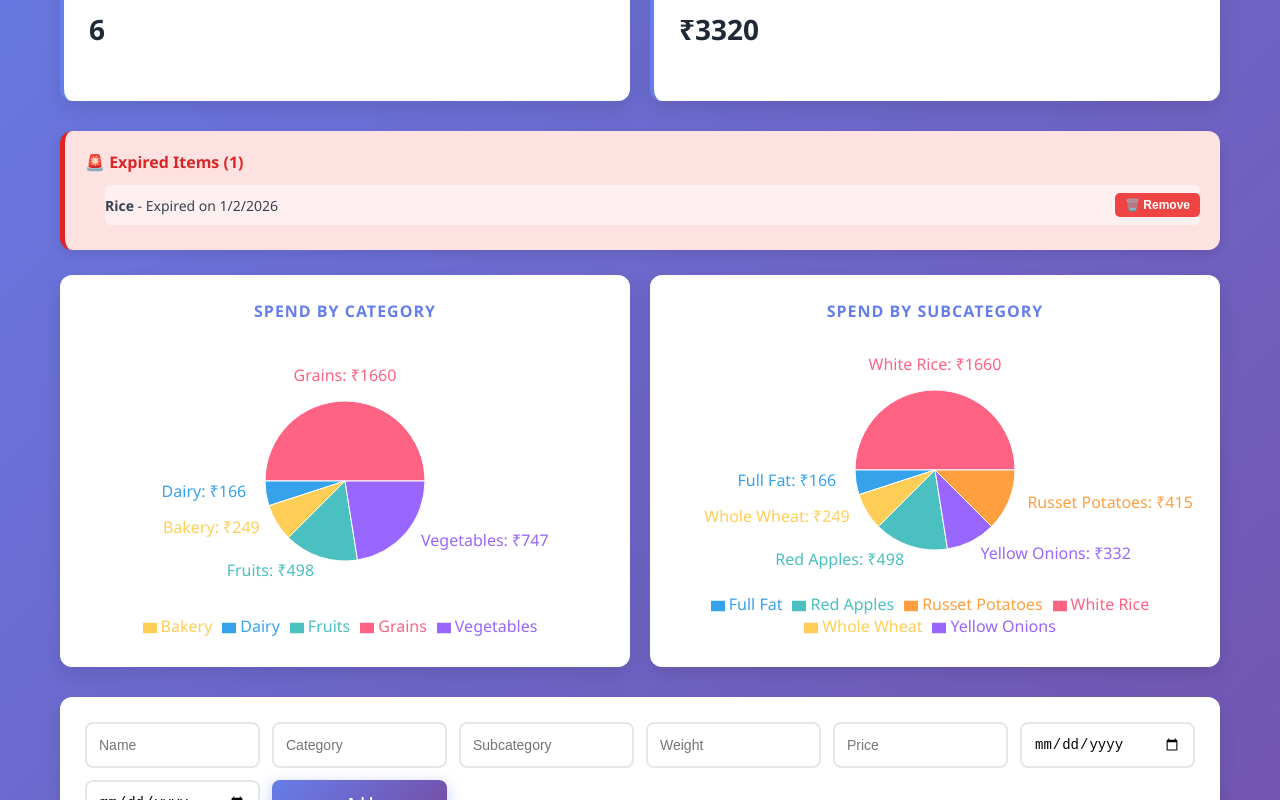
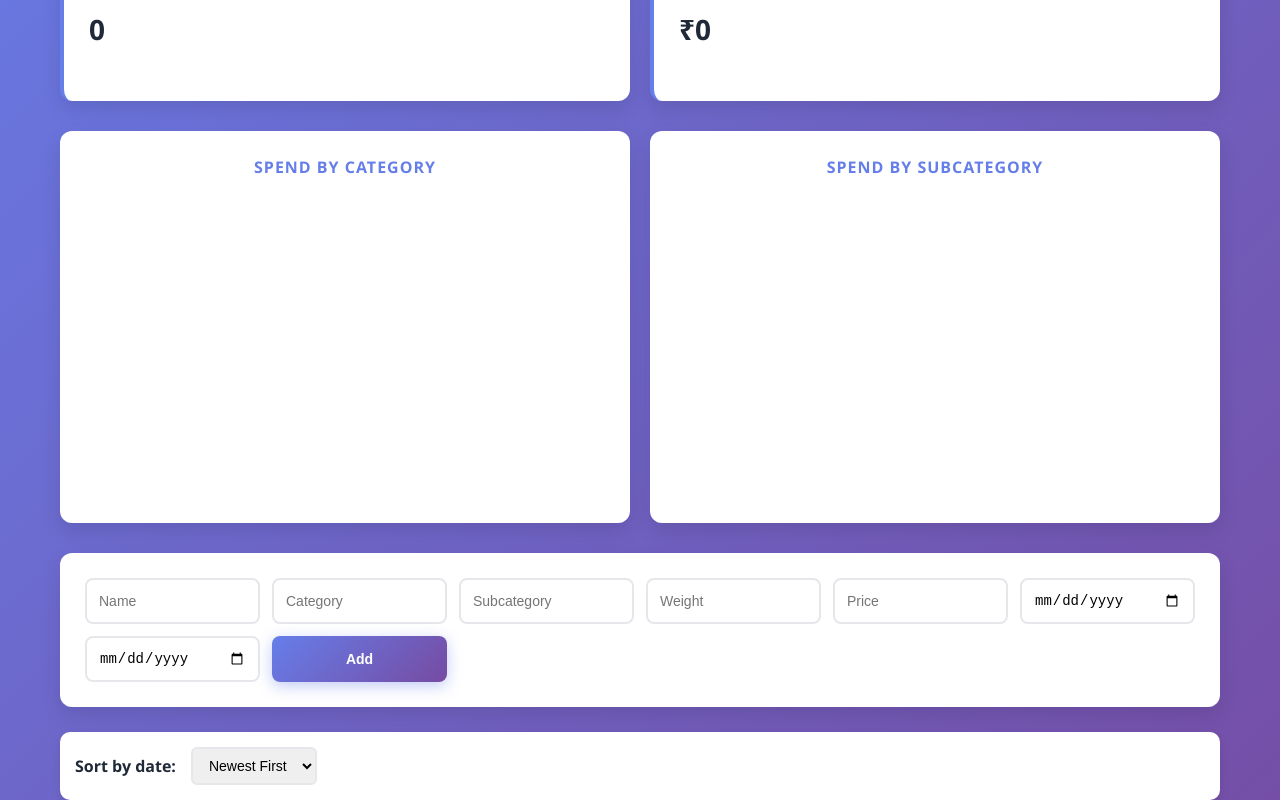
Before and after one commit to sachdevlaksh/grocery-tracker, a React (Create React App) app: page / in a window 1280 px wide. Shown: the part 400-1200 px from the top of the page. Built offline with nearby package versions, Linux system fonts and the light colour scheme.

Commit message:
Update groceryData.js

```diff
--- a/src/data/groceryData.js
+++ b/src/data/groceryData.js
@@ -1,8 +1,2 @@
 export const initialGroceries = [
-  { id: 1, name: "Rice", category: "Grains", subcategory: "White Rice", weight: "5 kg", price: 1660, date: "2026-01-02", expiry: "2026-01-02", finished: "no" },
-  { id: 2, name: "Milk", category: "Dairy", subcategory: "Full Fat", weight: "1 L", price: 166, date: "2026-01-04", expiry: "2026-01-18", finished: "no" },
-  { id: 4, name: "Bread", category: "Bakery", subcategory: "Whole Wheat", weight: "1 loaf", price: 249, date: "2026-01-06", expiry: "2026-01-13", finished: "no" },
-  { id: 6, name: "Apples", category: "Fruits", subcategory: "Red Apples", weight: "2 kg", price: 498, date: "2026-01-08", expiry: "2026-02-08", finished: "no" },
-  { id: 7, name: "Onions", category: "Vegetables", subcategory: "Yellow Onions", weight: "3 kg", price: 332, date: "2026-01-09", expiry: "2026-03-09", finished: "no" },
-  { id: 8, name: "Potatoes", category: "Vegetables", subcategory: "Russet Potatoes", weight: "5 kg", price: 415, date: "2026-01-10", expiry: "2026-03-10", finished: "no" },
 ];
```
